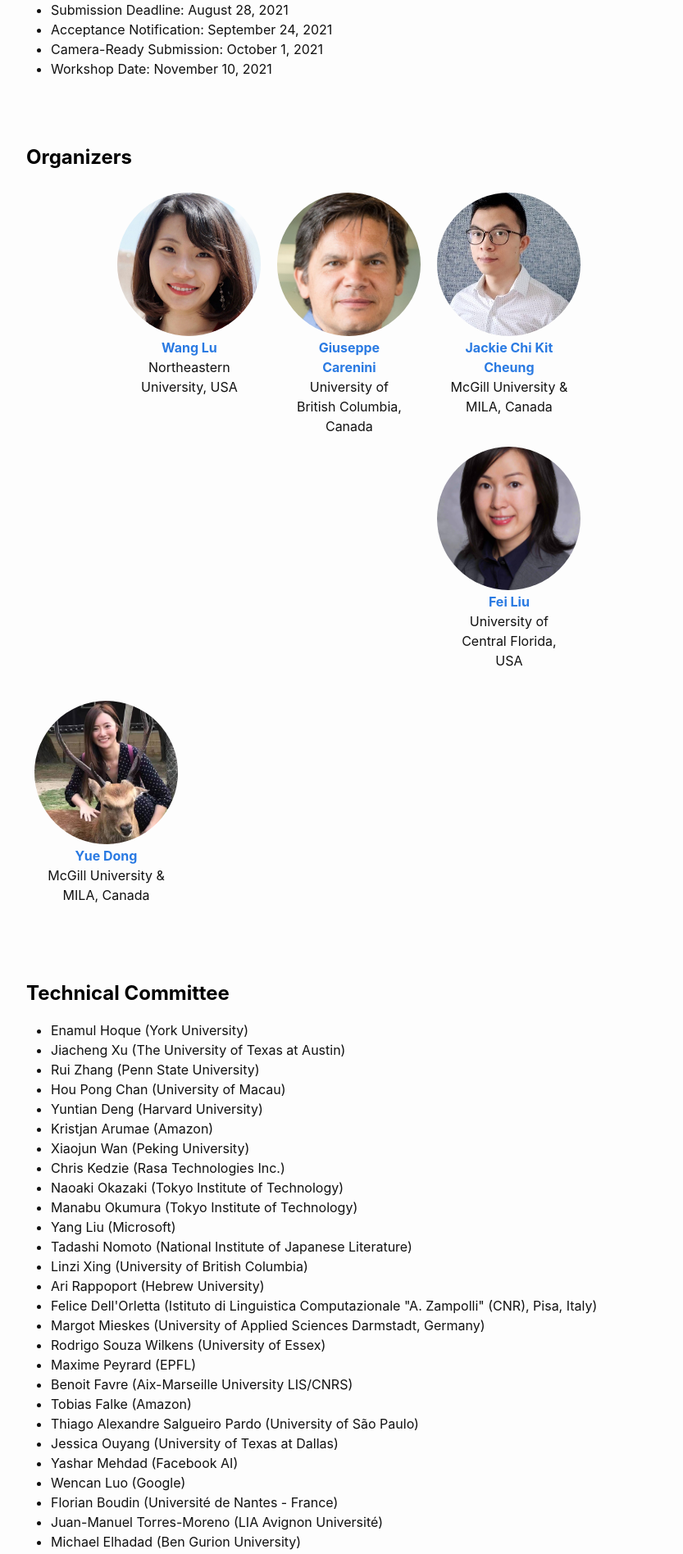
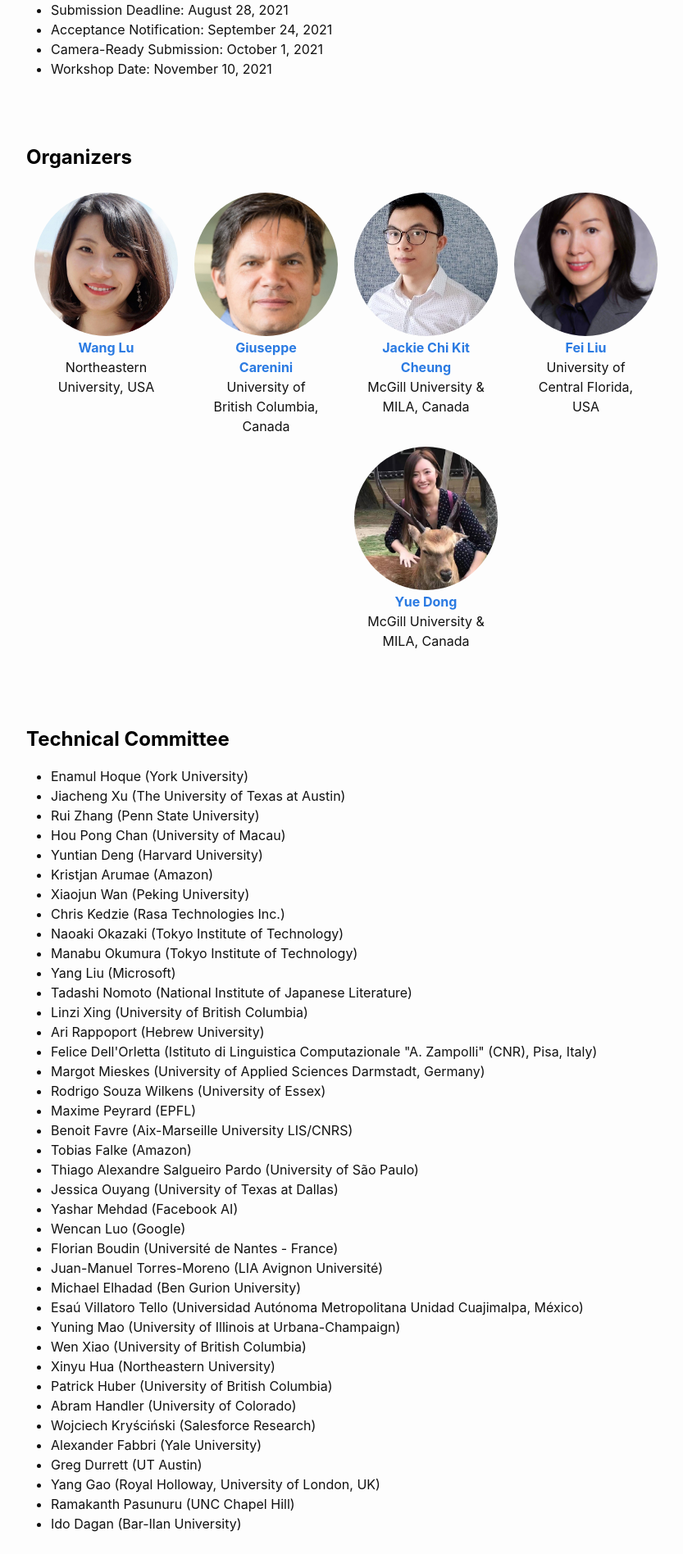
Before and after one commit to newsumm/newsumm.github.io, a Jekyll site: the page built from index.md, in a window 1280 px wide. Shown: the part 2326-4222 px from the top of the page at 82% size, without its empty margins (218-1051 px from the left). Built offline with Jekyll 4.4.1, drawn with Linux system fonts in a browser that asks for light colours.

Commit message:
Update index.md

```diff
--- a/index.md
+++ b/index.md
@@ -79,7 +79,7 @@ All deadlines are 11.59 pm UTC -12h (“anywhere on Earth”).
 <!-- Organizers -->
 <h2 class="blackpar_title" id="Organizers">Organizers</h2>
 <div class="row">
-    <div class="card column" style="margin-left:13%;">
+    <div class="card column" style="margin-left:0;">
 	  <img src="/images/lu_wang.JPG" alt="Lu Wang" class="img_card">
 	  <div class="container">
 		<center>
@@ -115,7 +115,6 @@ All deadlines are 11.59 pm UTC -12h (“anywhere on Earth”).
 		</center>
 	  </div>
 	</div>
-
 <div class="card column" >
   <img src="/images/fei_liu.JPG" alt="Fei Liu" class="img_card">
 	  <div class="container">
```
